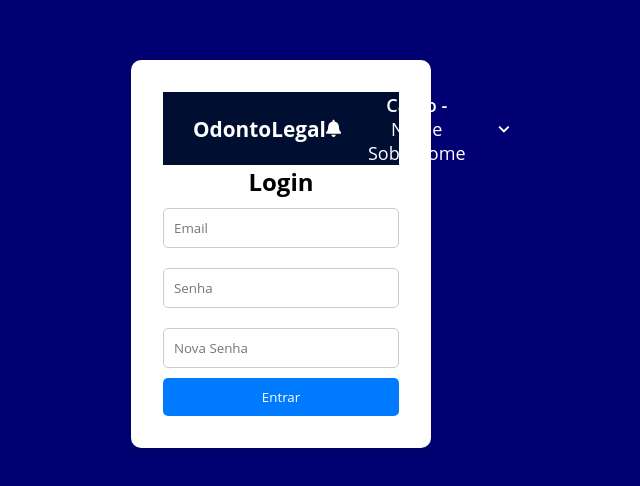
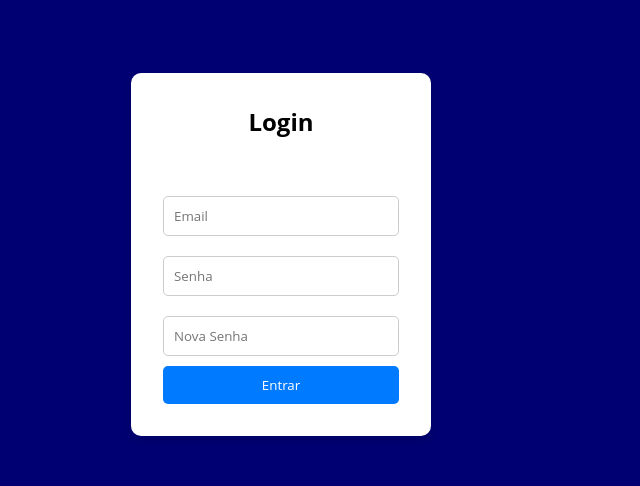
Before and after one commit to fernandesmelo/projeto-integrador-terceiro-periodo, a React app in the folder projeto-integrador/: page /nova-senha in a window 1280 px wide. Shown: the part 146-632 px from the top of the page, without its empty margins (359-999 px from the left). Built offline with nearby package versions, Linux system fonts and the light colour scheme; the HTML template or start-up script is replaced by a standard one.

Commit message:
refatoração: move a página NewPassword para um novo diretório e atualizar estilos

```diff
--- a/projeto-integrador/src/pages/NewPassword.jsx
+++ b/projeto-integrador/src/pages/new_password/NewPassword.jsx
@@ -1,12 +1,10 @@
 import styles from './NewPassword.module.css';
-import Header from '../components/Header';
 
 const NewPassword = () => {
   return (
     <div className={styles.container}>
       <div className={styles.card}>
-        <Header/>
-        <h2>Login</h2>
+        <h2 className={styles.login}>Login</h2>
 
         <input type="email" placeholder="Email" className={styles.input} />
         <input type="password" placeholder="Senha" className={styles.input} />
--- a/projeto-integrador/src/pages/NewPassword.module.css
+++ b/projeto-integrador/src/pages/new_password/NewPassword.module.css
@@ -47,3 +47,7 @@
   .link:hover {
     text-decoration: underline;
   }
+
+  .login {
+    margin-bottom: 3rem;
+  }
--- a/projeto-integrador/src/routes.jsx
+++ b/projeto-integrador/src/routes.jsx
@@ -3,7 +3,7 @@ import { BrowserRouter as Router, Routes, Route } from "react-router-dom";
 import Login from "./pages/login";
 import Dashboard from "./pages/Dashboard";
 import AdminPage from "./pages/AdminPage";
-import NewPassword from "./pages/NewPassword";
+import NewPassword from "./pages/new_password/NewPassword";
 
 const AppRoutes = () => {
   return (
```
Also changed, not shown: projeto-integrador/src/assets/logo.jpg (added).
